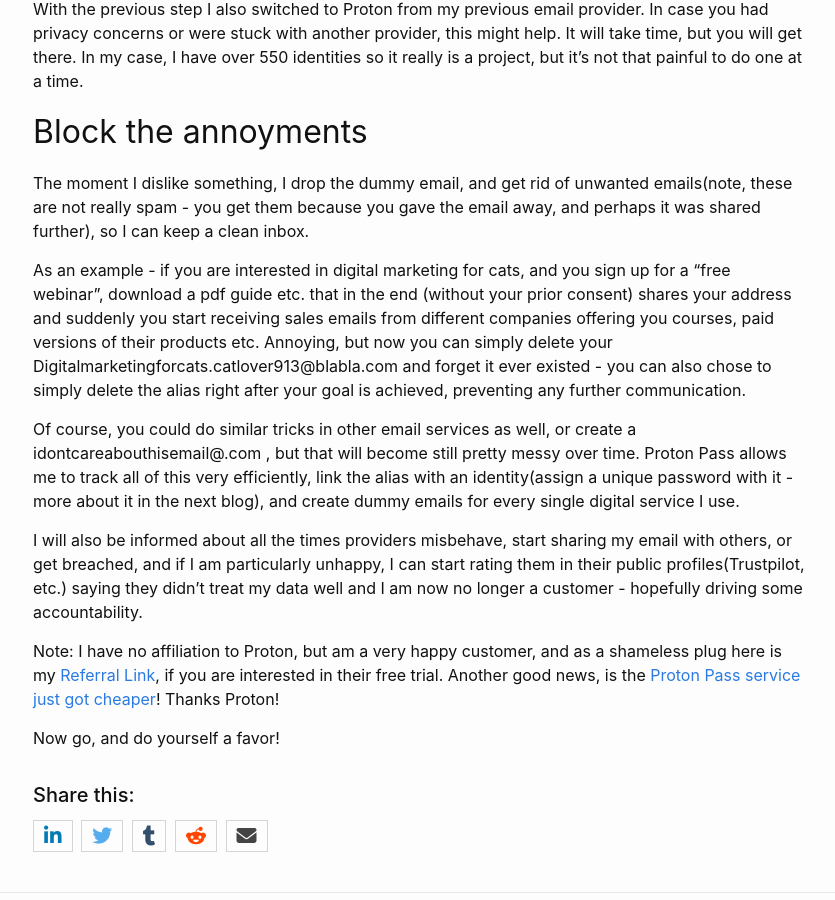
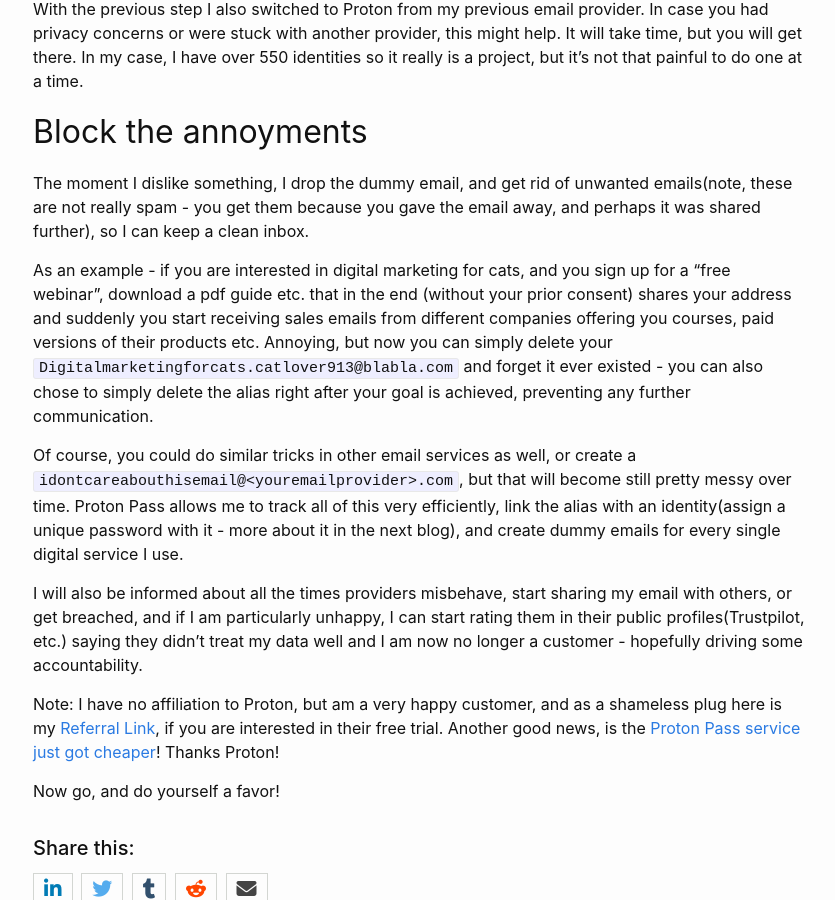
Before and after one commit to inverzeio/blog, a Jekyll site: the page built from _posts/2024-01-31-Best-Email-Privacy-and-Productivity-tips-for-2024.MD, in a window 1280 px wide and 900 px high, scrolled down 2261 px. Shown: the whole window, without its empty margins (221-1056 px from the left). Built offline with Jekyll 4.4.1, drawn with Linux system fonts in a browser that asks for light colours; nearby versions of some CDN libraries; comment, search, counter and statistics services are not loaded; some of the changed text lies outside the part shown.

Commit message:
Update 2024-01-31-Best-Email-Privacy-and-Productivity-tips-for-2024.MD
typos

```diff
--- a/_posts/2024-01-31-Best-Email-Privacy-and-Productivity-tips-for-2024.MD
+++ b/_posts/2024-01-31-Best-Email-Privacy-and-Productivity-tips-for-2024.MD
@@ -1,6 +1,6 @@
 ---
 layout: post
-title:  "Best Email Privacy and Productivity tips for 2024"
+title:  "Best Email Privacy and Productivity Tips for 2024"
 author: Balazs Greksza
 date:   2024-01-31 09:00:00 +0200
 categories: privacy, productivity
@@ -66,9 +66,9 @@
 --------------------
 The moment I dislike something, I drop the dummy email, and get rid of unwanted emails(note, these are not really spam - you get them because you gave the email away, and perhaps it was shared further), so I can keep a clean inbox.
 
-As an example - if you are interested in digital marketing for cats, and you sign up for a "free webinar”, download a pdf guide etc. that in the end (without your prior consent) shares your address and suddenly you start receiving sales emails from different companies offering you courses, paid versions of their products etc. Annoying, but now you can simply delete your Digitalmarketingforcats.catlover913@blabla.com and forget it ever existed - you can also chose to simply delete the alias right after your goal is achieved, preventing any further communication.
+As an example - if you are interested in digital marketing for cats, and you sign up for a "free webinar”, download a pdf guide etc. that in the end (without your prior consent) shares your address and suddenly you start receiving sales emails from different companies offering you courses, paid versions of their products etc. Annoying, but now you can simply delete your `Digitalmarketingforcats.catlover913@blabla.com` and forget it ever existed - you can also chose to simply delete the alias right after your goal is achieved, preventing any further communication.
 
-Of course, you could do similar tricks in other email services as well, or create a idontcareabouthisemail@<youremailprovider>.com , but that will become still pretty messy over time. Proton Pass allows me to track all of this very efficiently, link the alias with an identity(assign a unique password with it - more about it in the next blog), and create dummy emails for every single digital service I use.
+Of course, you could do similar tricks in other email services as well, or create a `idontcareabouthisemail@<youremailprovider>.com`, but that will become still pretty messy over time. Proton Pass allows me to track all of this very efficiently, link the alias with an identity(assign a unique password with it - more about it in the next blog), and create dummy emails for every single digital service I use.
 
 I will also be informed about all the times providers misbehave, start sharing my email with others, or get breached, and if I am particularly unhappy, I can start rating them in their public profiles(Trustpilot, etc.) saying they didn’t treat my data well and I am now no longer a customer - hopefully driving some accountability.
 
```
